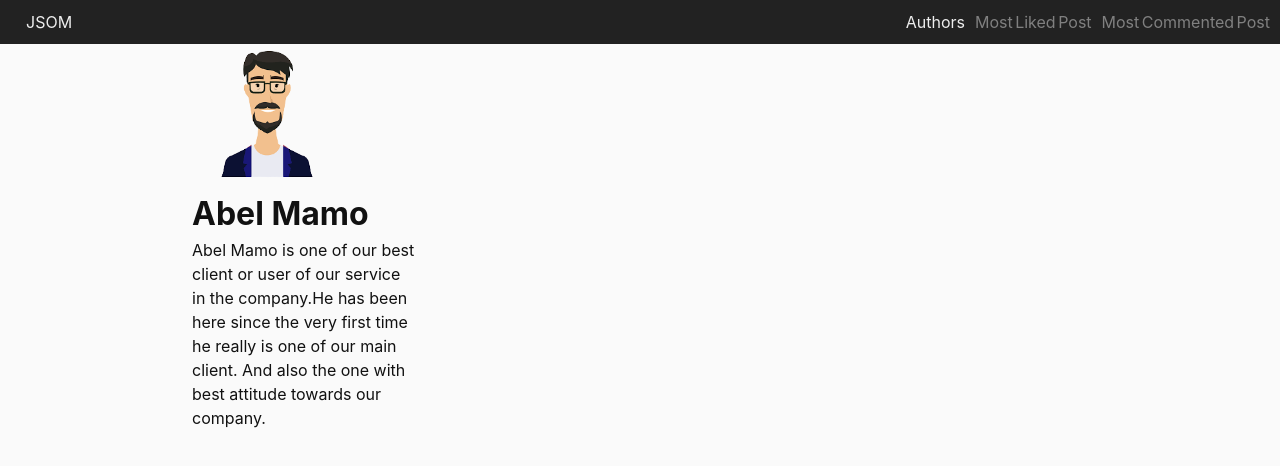
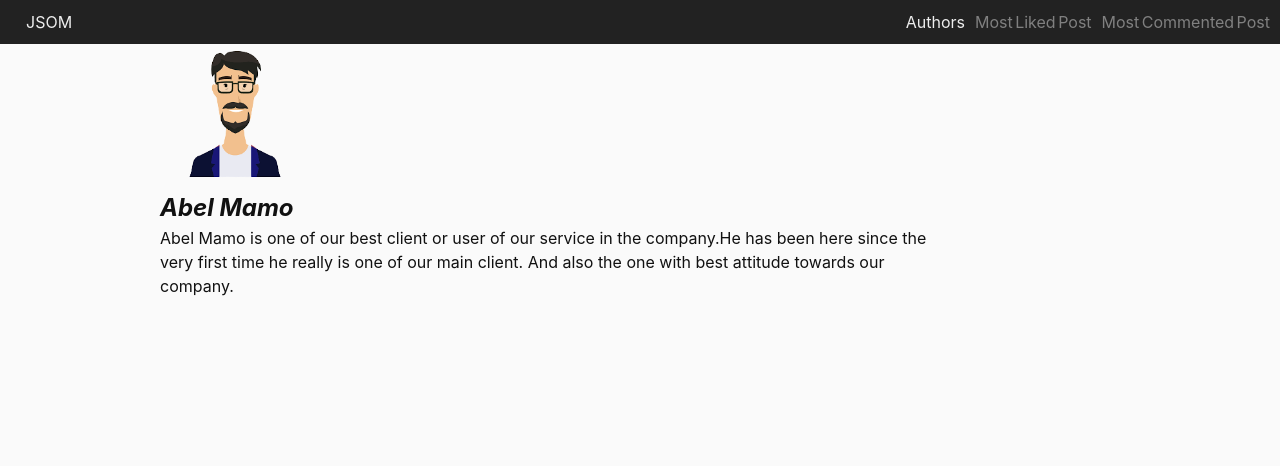
Before and after one commit to SolomonMuhyeY/ReactUserProfileNavigator1.0, a React (Vite) app: page /UserDescription/1 in a window 1280 px wide. Shown: the top 466 px of the page. Built offline with nearby package versions, Linux system fonts and the light colour scheme.

Commit message:
finishing up the routing ui

```diff
--- a/src/components/UserDescription.jsx
+++ b/src/components/UserDescription.jsx
@@ -8,13 +8,13 @@ function UserDescription() {
   const user = client.find((cl) => cl.id == id);
 
   if (!user) {
-    return <div className='red'>User not found</div>;
+    return <div className='user-not-found'>User not found</div>;
   }
   return (
-    <div>
-      <img src={user.img} alt={user.name} />
-      <h1>{user.name}</h1>
-      <p>{user.description}</p>
+    <div className='description-container'>
+      <img className='user-image' src={user.img} alt={user.name} />
+      <h2 className='user-name'>{user.name}</h2>
+      <p className='desciption-text'>{user.description}</p>
     </div>
   );
 }
--- a/src/styles/App.css
+++ b/src/styles/App.css
@@ -1,8 +1,41 @@
 .App {
+  text-align: center;
+}
+.client-container {
   width: 100%;
-  margin: 0;
-}
-.client-list {
-  display: flex;
+  margin: auto;
+  margin-top: 2rem;
+  margin-bottom: 4rem;
+  display: grid;
+  grid-template-columns: repeat(3, 1fr);
+  justify-content: center;
+  align-items: center;
   flex-wrap: wrap;
 }
+/* media query */
+@media screen and (max-width: 680px) {
+  .client-container {
+    display: block;
+  }
+  .users {
+    margin: 0 auto;
+    margin-bottom: 0.45rem;
+  }
+  .nav-bar ul {
+    font-size: small;
+  }
+}
+@media only screen and (min-width: 681px) and (max-width: 900px) {
+  .client-container {
+    display: grid;
+    grid-template-columns: repeat(2, 1fr);
+    margin: 0 auto;
+  }
+}
+@media only screen and (min-width: 1210px) {
+  .client-container {
+    display: grid;
+    grid-template-columns: repeat(4, 1fr);
+    margin: 0 auto;
+  }
+}
--- a/src/styles/index.css
+++ b/src/styles/index.css
@@ -12,3 +12,6 @@
   margin: 0;
   padding: 0;
 }
+body {
+  text-align: center;
+}
--- a/src/styles/styles.css
+++ b/src/styles/styles.css
@@ -25,9 +25,9 @@ ul li.left {
 }
 /* users */
 .users {
-  background-color: white;
   box-sizing: border-box;
-  margin: 0.45rem;
+  margin: 0 auto;
+  margin-bottom: 0.45rem;
   width: fit-content;
   text-align: center;
   padding: 0.45rem 1rem;
@@ -46,49 +46,23 @@ img {
   transition: all 0.5s ease;
 }
 .btn:hover {
-  background-color: #0f6bda;
+  background-color: #5397ea;
   transform: translateY(-1px);
 }
-.client-container {
-  width: 70%;
-  margin: 0 auto;
-  margin-top: 2rem;
-  display: grid;
-  grid-template-columns: repeat(3, 1fr);
-  justify-content: center;
-  align-items: center;
-  flex-wrap: wrap;
-  margin-bottom: 4rem;
-}
-.red {
+.user-not-found {
   color: red;
   font-weight: bolder;
 }
-
-/* media query */
-@media screen and (max-width: 680px) {
-  .client-container {
-    display: block;
-  }
-  .users {
-    margin: 0 auto;
-    margin-bottom: 0.45rem;
-  }
-  .nav-bar ul {
-    font-size: small;
-  }
+.description-container {
+  width: 800px;
+  margin-left: 10rem;
+  text-align: left;
 }
-@media only screen and (min-width: 681px) and (max-width: 900px) {
-  .client-container {
-    display: grid;
-    grid-template-columns: repeat(2, 1fr);
-    margin: 0 auto;
-  }
+.user-image {
+  text-align: left;
+  margin-right: auto;
 }
-@media only screen and (min-width: 1210px) {
-  .client-container {
-    display: grid;
-    grid-template-columns: repeat(4, 1fr);
-    margin: 0 auto;
-  }
+.user-name {
+  font-weight: bolder;
+  font-style: italic;
 }
```
